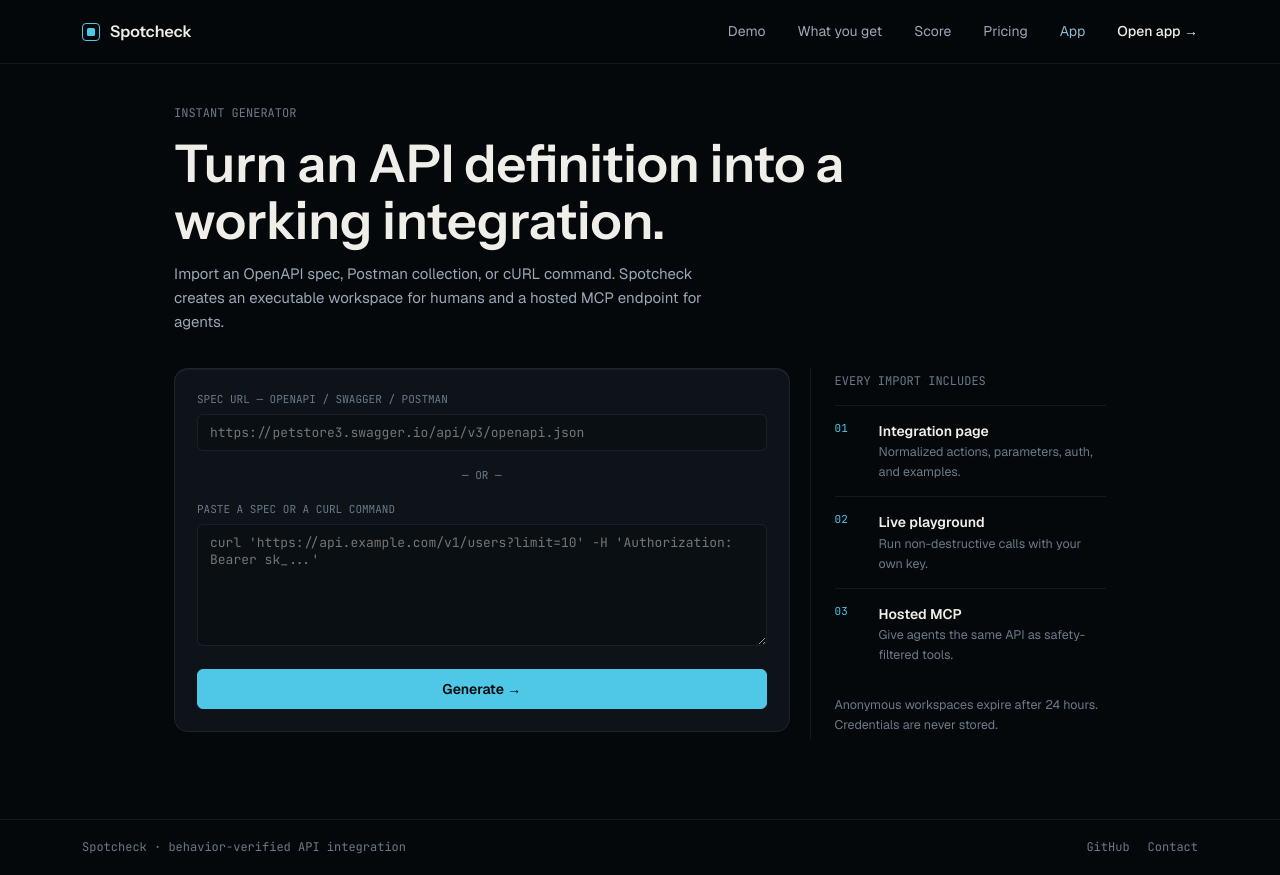
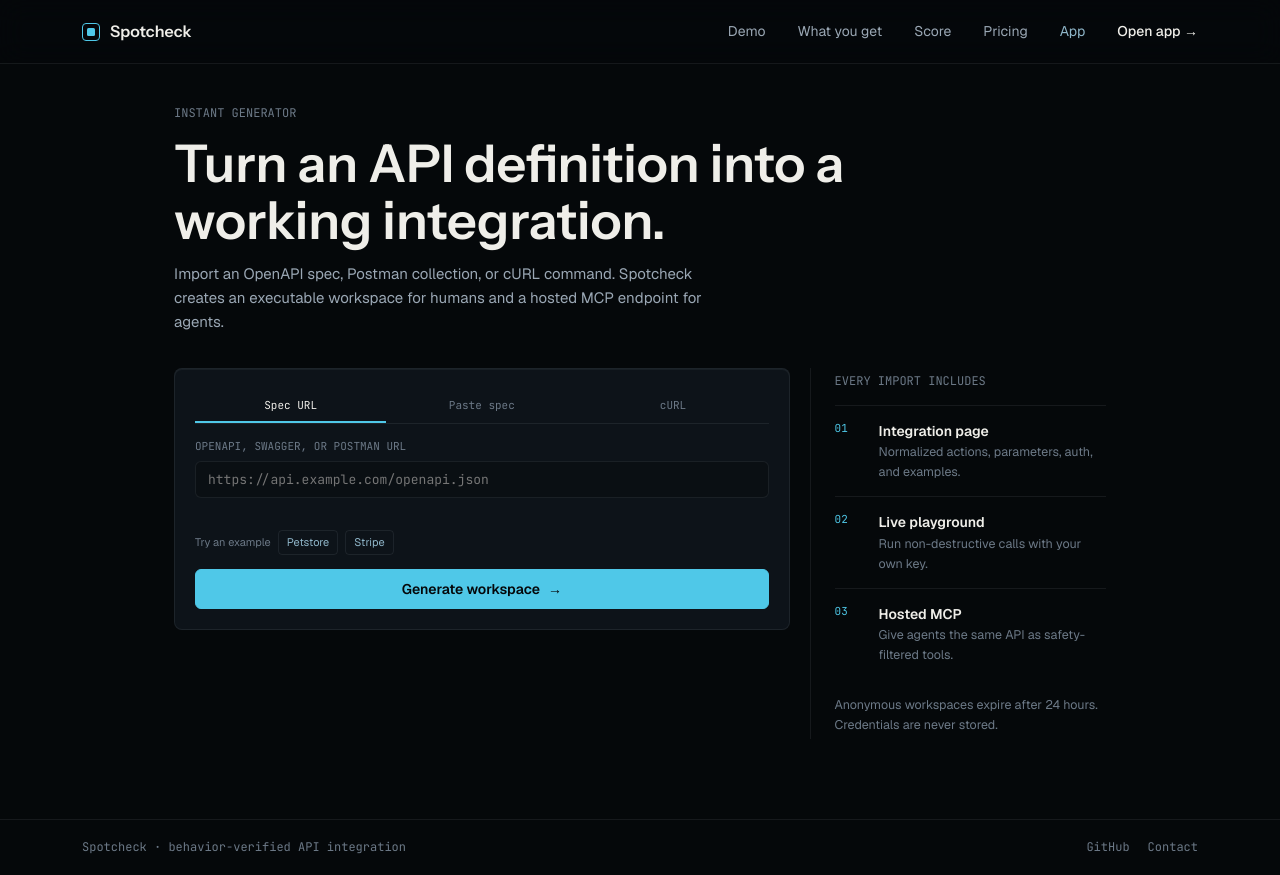
Before and after one commit to karanskush/api-integration-platform, a Next.js app: page /app in a window 1280 px wide. Built offline with nearby package versions, Linux system fonts and the light colour scheme.

Commit message:
feat(import): build a mode-aware import workbench

```diff
--- a/src/app/globals.css
+++ b/src/app/globals.css
@@ -315,7 +315,7 @@
 .panel {
   background: var(--panel);
   border: 1px solid var(--hair);
-  border-radius: 10px;
+  border-radius: 8px;
   box-shadow: inset 0 1px 0 var(--edge-light);
 }
 
@@ -402,13 +402,53 @@
   margin-bottom: 6px;
 }
 
-/* import form (dev fallback + reusable) */
+/* import workbench */
 .import-panel {
   display: grid;
-  gap: 16px;
+  gap: 14px;
   max-width: 640px;
-  padding: 22px;
-  border-radius: 14px;
+  padding: 20px;
+}
+.import-tabs {
+  display: grid;
+  grid-template-columns: repeat(3, minmax(0, 1fr));
+  border-bottom: 1px solid var(--hair);
+}
+.import-tabs button {
+  min-width: 0;
+  padding: 9px 6px;
+  border: 0;
+  border-bottom: 2px solid transparent;
+  background: transparent;
+  color: var(--fg-mute);
+  font-family: var(--font-mono);
+  font-size: 11px;
+  cursor: pointer;
+}
+.import-tabs button[aria-selected='true'] { border-bottom-color: var(--accent); color: var(--fg); }
+.import-field { min-height: 78px; }
+.import-field textarea { resize: vertical; min-height: 148px; }
+.import-examples { display: flex; flex-wrap: wrap; gap: 7px; align-items: center; color: var(--fg-mute); font-size: 11px; }
+.import-examples button {
+  padding: 3px 8px;
+  border: 1px solid var(--hair);
+  border-radius: 4px;
+  background: transparent;
+  color: var(--accent-blue);
+  font: inherit;
+  cursor: pointer;
+}
+.import-examples button:hover { border-color: rgba(79, 200, 232, 0.4); color: var(--fg); }
+.import-progress { display: grid; grid-template-columns: repeat(2, minmax(0, 1fr)); gap: 5px 12px; }
+.import-progress span { color: var(--fg-mute); font-family: var(--font-mono); font-size: 10.5px; }
+.import-progress span[data-state='active'] { color: var(--accent); }
+.import-progress span[data-state='done'] { color: var(--accent-green); }
+.import-progress + .btn { margin-top: 2px; }
+.import-tabs button:disabled,
+.import-examples button:disabled { cursor: default; opacity: 0.5; }
+@media (max-width: 480px) {
+  .import-panel { padding: 16px; }
+  .import-progress { grid-template-columns: 1fr; }
 }
 .or-divider {
   font-family: var(--font-mono);
--- a/src/components/ImportForm.tsx
+++ b/src/components/ImportForm.tsx
@@ -1,69 +1,215 @@
 'use client';
 
-import { useState } from 'react';
+import { useEffect, useRef, useState } from 'react';
+
+type ImportMode = 'url' | 'paste' | 'curl';
+
+const MODES: Array<{ id: ImportMode; label: string }> = [
+  { id: 'url', label: 'Spec URL' },
+  { id: 'paste', label: 'Paste spec' },
+  { id: 'curl', label: 'cURL' },
+];
+
+const EXAMPLES = [
+  { label: 'Petstore', value: 'https://petstore3.swagger.io/api/v3/openapi.json' },
+  { label: 'Stripe', value: 'https://raw.githubusercontent.com/stripe/openapi/master/openapi/spec3.json' },
+];
+
+const STAGES = ['Fetching source', 'Parsing endpoints', 'Normalizing actions', 'Minting MCP server'];
+
+function detectedMode(value: string): ImportMode | null {
+  const text = value.trim();
+  if (/^curl(?:\s|$)/i.test(text)) return 'curl';
+  if (text.startsWith('{') || text.includes('\n') || /(?:openapi|swagger)\s*:/i.test(text)) return 'paste';
+  return null;
+}
 
 export default function ImportForm() {
-  const [url, setUrl] = useState('');
-  const [text, setText] = useState('');
+  const [mode, setMode] = useState<ImportMode>('url');
+  const [values, setValues] = useState<Record<ImportMode, string>>({ url: '', paste: '', curl: '' });
   const [busy, setBusy] = useState(false);
+  const [stage, setStage] = useState(0);
   const [error, setError] = useState<string | null>(null);
+  const timers = useRef<Array<ReturnType<typeof setTimeout>>>([]);
 
-  const submit = async (e: React.FormEvent) => {
-    e.preventDefault();
+  const clearTimers = () => {
+    timers.current.forEach(clearTimeout);
+    timers.current = [];
+  };
+
+  useEffect(() => clearTimers, []);
+
+  const selectMode = (next: ImportMode) => {
+    if (busy) return;
+    setMode(next);
     setError(null);
-    const body = text.trim() ? { text } : { url: url.trim() };
-    if (!('text' in body) && !url.trim()) {
-      setError('Paste a spec URL or the spec itself.');
+  };
+
+  const startProgress = () => {
+    clearTimers();
+    setStage(0);
+    timers.current = [1, 2, 3].map((next) => setTimeout(() => setStage(next), next * 1100));
+  };
+
+  const submit = async (event: React.FormEvent) => {
+    event.preventDefault();
+    setError(null);
+
+    let value = values[mode].trim();
+    if (!value) {
+      setError(mode === 'url' ? 'Paste a spec URL first.' : `Paste ${mode === 'curl' ? 'a cURL command' : 'a spec'} first.`);
       return;
     }
+
+    if (mode === 'url' && !/^https?:\/\//i.test(value)) {
+      if (/^[\w-]+(?:\.[\w-]+)+(?:[/:?#].*)?$/.test(value)) {
+        value = `https://${value}`;
+        setValues((current) => ({ ...current, url: value }));
+      } else {
+        setError('That does not look like a URL. Use Paste spec for raw JSON or YAML.');
+        return;
+      }
+    }
+
     setBusy(true);
+    startProgress();
     try {
-      const res = await fetch('/api/import', {
+      const response = await fetch('/api/import', {
         method: 'POST',
         headers: { 'Content-Type': 'application/json' },
-        body: JSON.stringify(body),
+        body: JSON.stringify(mode === 'url' ? { url: value } : { text: value }),
         signal: AbortSignal.timeout(45_000),
       });
-      const data = await res.json();
-      if (!res.ok) throw new Error(data.error ?? `Import failed (${res.status})`);
+      const data = await response.json().catch(() => ({}));
+      if (!response.ok || typeof data.pageUrl !== 'string') {
+        throw new Error(
+          response.status === 429
+            ? 'Rate limit reached. Try again in a few minutes.'
+            : typeof data.error === 'string'
+              ? data.error
+              : `Import failed (${response.status}).`,
+        );
+      }
+      clearTimers();
+      setStage(STAGES.length);
       window.location.assign(data.pageUrl);
     } catch (err) {
+      clearTimers();
       setError(err instanceof Error ? err.message : 'Import failed.');
       setBusy(false);
     }
   };
 
+  const onTabKeyDown = (event: React.KeyboardEvent<HTMLDivElement>) => {
+    const index = MODES.findIndex((item) => item.id === mode);
+    let next = index;
+    if (event.key === 'ArrowRight') next = (index + 1) % MODES.length;
+    else if (event.key === 'ArrowLeft') next = (index + MODES.length - 1) % MODES.length;
+    else if (event.key === 'Home') next = 0;
+    else if (event.key === 'End') next = MODES.length - 1;
+    else return;
+    event.preventDefault();
+    selectMode(MODES[next].id);
+    document.getElementById(`import-tab-${MODES[next].id}`)?.focus();
+  };
+
+  const sharedFieldProps = {
+    value: values[mode],
+    disabled: busy,
+    onChange: (event: React.ChangeEvent<HTMLInputElement | HTMLTextAreaElement>) => {
+      setValues((current) => ({ ...current, [mode]: event.target.value }));
+      if (error) setError(null);
+    },
+  };
+
   return (
     <form onSubmit={submit} className="panel import-panel">
-      <div>
-        <label htmlFor="spec-url">spec url — openapi / swagger / postman</label>
-        <input
-          id="spec-url"
-          type="url"
-          placeholder="https://petstore3.swagger.io/api/v3/openapi.json"
-          value={url}
-          onChange={(e) => setUrl(e.target.value)}
-        />
+      <div className="import-tabs" role="tablist" aria-label="Import source" onKeyDown={onTabKeyDown}>
+        {MODES.map((item) => (
+          <button
+            id={`import-tab-${item.id}`}
+            key={item.id}
+            type="button"
+            role="tab"
+            aria-selected={mode === item.id}
+            aria-controls={`import-panel-${item.id}`}
+            tabIndex={mode === item.id ? 0 : -1}
+            onClick={() => selectMode(item.id)}
+          >
+            {item.label}
+          </button>
+        ))}
       </div>
-      <div className="or-divider">— or —</div>
-      <div>
-        <label htmlFor="spec-text">paste a spec or a curl command</label>
-        <textarea
-          id="spec-text"
-          rows={6}
-          placeholder={`curl 'https://api.example.com/v1/users?limit=10' -H 'Authorization: Bearer sk_...'`}
-          value={text}
-          onChange={(e) => setText(e.target.value)}
-        />
+
+      <div id={`import-panel-${mode}`} role="tabpanel" aria-labelledby={`import-tab-${mode}`} className="import-field">
+        <label htmlFor={`import-${mode}`}>
+          {mode === 'url' ? 'OpenAPI, Swagger, or Postman URL' : mode === 'paste' ? 'OpenAPI, Swagger, or Postman content' : 'cURL command'}
+        </label>
+        {mode === 'url' ? (
+          <input
+            {...sharedFieldProps}
+            id="import-url"
+            type="text"
+            inputMode="url"
+            autoComplete="url"
+            placeholder="https://api.example.com/openapi.json"
+            onPaste={(event) => {
+              const next = detectedMode(event.clipboardData.getData('text'));
+              if (!next) return;
+              event.preventDefault();
+              const pasted = event.clipboardData.getData('text');
+              setValues((current) => ({ ...current, [next]: pasted }));
+              selectMode(next);
+            }}
+          />
+        ) : (
+          <textarea
+            {...sharedFieldProps}
+            id={`import-${mode}`}
+            rows={7}
+            spellCheck={false}
+            placeholder={mode === 'curl' ? "curl 'https://api.example.com/v1/users?limit=10'" : 'openapi: 3.1.0\ninfo:\n  title: Example API'}
+            onKeyDown={(event) => {
+              if ((event.metaKey || event.ctrlKey) && event.key === 'Enter') {
+                event.preventDefault();
+                event.currentTarget.form?.requestSubmit();
+              }
+            }}
+          />
+        )}
       </div>
-      {/* server-supplied message rendered strictly as React text */}
-      {error && (
-        <p className="form-error" role="alert">
-          {error}
-        </p>
+
+      {mode === 'url' && (
+        <div className="import-examples" aria-label="Example specifications">
+          <span>Try an example</span>
+          {EXAMPLES.map((example) => (
+            <button
+              key={example.label}
+              type="button"
+              disabled={busy}
+              onClick={() => setValues((current) => ({ ...current, url: example.value }))}
+            >
+              {example.label}
+            </button>
+          ))}
+        </div>
       )}
+
+      {busy && (
+        <div className="import-progress" role="status" aria-live="polite">
+          {STAGES.map((label, index) => (
+            <span key={label} data-state={index < stage ? 'done' : index === stage ? 'active' : 'waiting'}>
+              {index < stage ? '✓' : index + 1} {label}
+            </span>
+          ))}
+        </div>
+      )}
+
+      {error && <p className="form-error" role="alert">{error}</p>}
+
       <button className="btn primary btn-block" type="submit" disabled={busy}>
-        {busy ? 'Generating…' : 'Generate →'}
+        {busy ? STAGES[Math.min(stage, STAGES.length - 1)] : 'Generate workspace'}
+        <span aria-hidden="true">→</span>
       </button>
     </form>
   );
```
